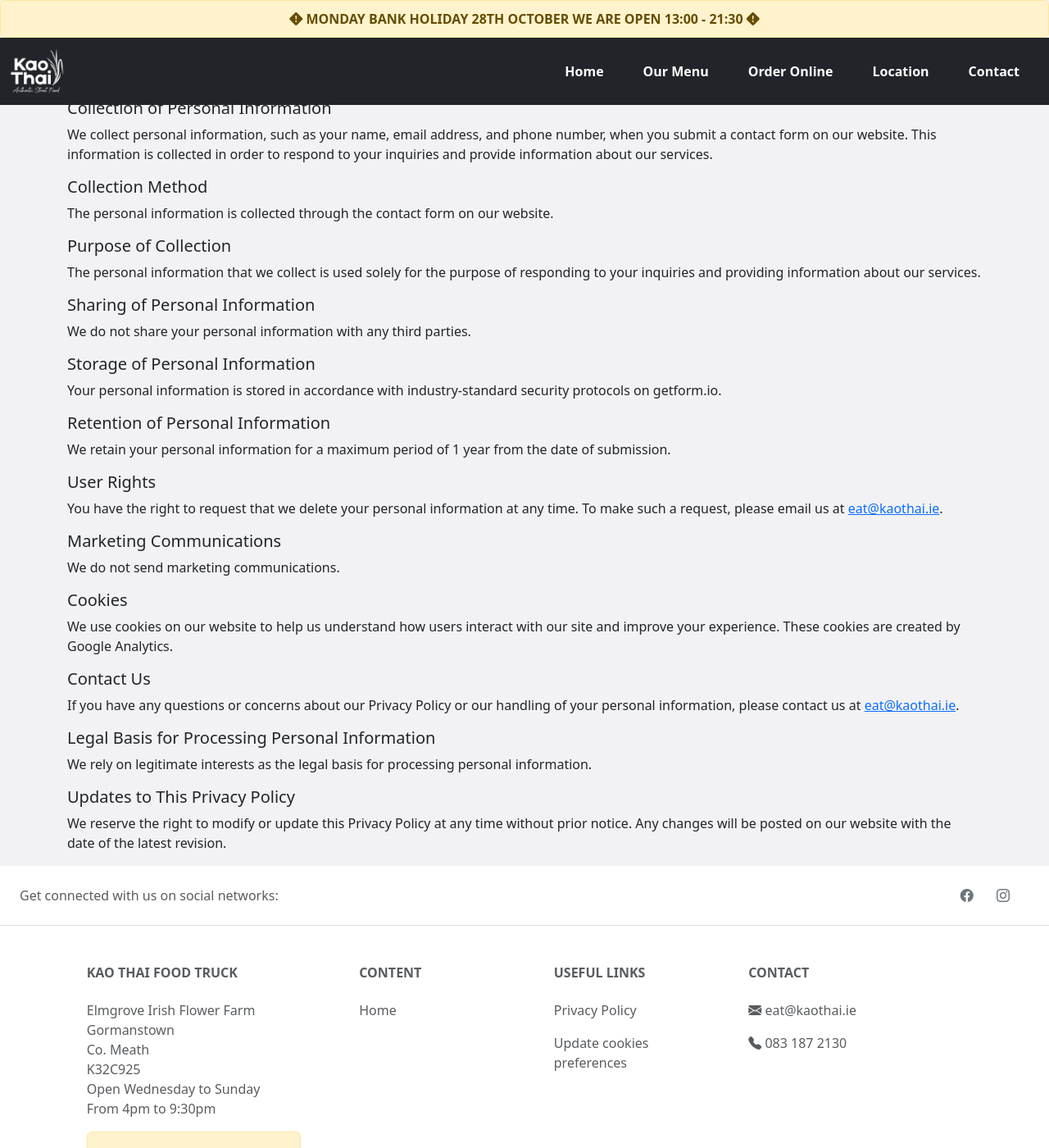
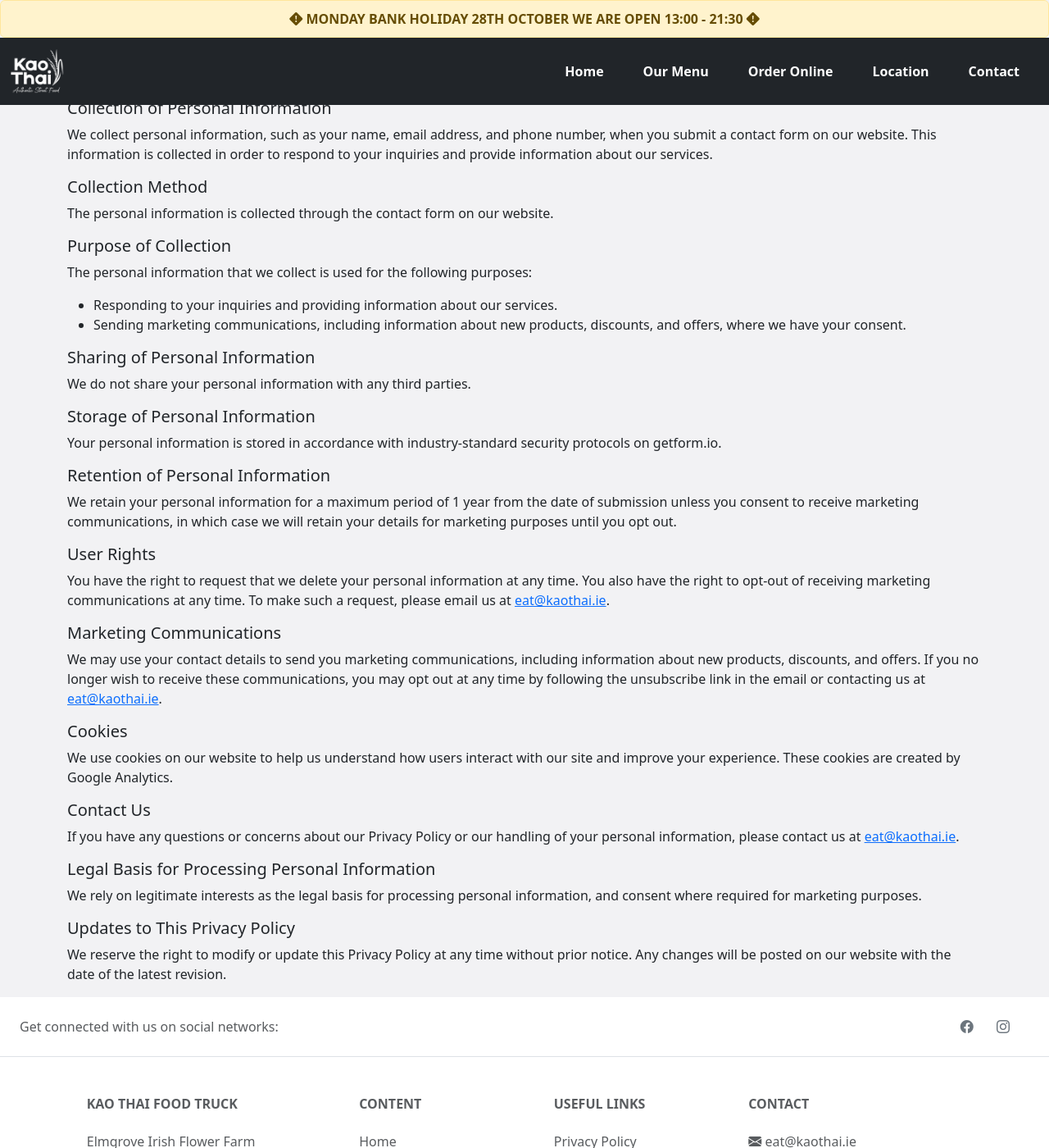
Before and after one commit to maxymo/kaothai-web, a Jekyll site: the page built from privacy-policy.html, in a window 1280 px wide and 1400 px high. Shown: the whole window at 82% size. Built offline with Jekyll 4.4.1, drawn with Linux system fonts in a browser that asks for light colours; comment, search, counter and statistics services are not loaded.

Commit message:
update privacy policy

```diff
--- a/privacy-policy.html
+++ b/privacy-policy.html
@@ -15,7 +15,12 @@
 	<p>The personal information is collected through the contact form on our website.</p>
 
 	<h5>Purpose of Collection</h5>
-	<p>The personal information that we collect is used solely for the purpose of responding to your inquiries and providing information about our services.</p>
+	<p>The personal information that we collect is used for the following purposes:
+		<ul>
+			<li>Responding to your inquiries and providing information about our services.</li>
+			<li>Sending marketing communications, including information about new products, discounts, and offers, where we have your consent.</li>
+		</ul>
+	</p>
 
 	<h5>Sharing of Personal Information</h5>
 	<p>We do not share your personal information with any third parties.</p>
@@ -24,13 +29,13 @@
 	<p>Your personal information is stored in accordance with industry-standard security protocols on getform.io.</p>
 
 	<h5>Retention of Personal Information</h5>
-	<p>We retain your personal information for a maximum period of 1 year from the date of submission.</p>
+	<p>We retain your personal information for a maximum period of 1 year from the date of submission unless you consent to receive marketing communications, in which case we will retain your details for marketing purposes until you opt out.</p>
 
 	<h5>User Rights</h5>
-	<p>You have the right to request that we delete your personal information at any time. To make such a request, please email us at <a href="mailto:eat@kaothai.ie">eat@kaothai.ie</a>.</p>
+	<p>You have the right to request that we delete your personal information at any time. You also have the right to opt-out of receiving marketing communications at any time. To make such a request, please email us at <a href="mailto:eat@kaothai.ie">eat@kaothai.ie</a>.</p>
 
 	<h5>Marketing Communications</h5>
-	<p>We do not send marketing communications.</p>
+	<p>We may use your contact details to send you marketing communications, including information about new products, discounts, and offers. If you no longer wish to receive these communications, you may opt out at any time by following the unsubscribe link in the email or contacting us at <a href="mailto:eat@kaothai.ie">eat@kaothai.ie</a>.</p>
 
 	<h5>Cookies</h5>
 	<p>We use cookies on our website to help us understand how users interact with our site and improve your experience. These cookies are created by Google Analytics.</p>
@@ -39,7 +44,7 @@
 	<p>If you have any questions or concerns about our Privacy Policy or our handling of your personal information, please contact us at <a href="mailto:eat@kaothai.ie">eat@kaothai.ie</a>.</p>
 
 	<h5>Legal Basis for Processing Personal Information</h5>
-	<p>We rely on legitimate interests as the legal basis for processing personal information.</p>
+	<p>We rely on legitimate interests as the legal basis for processing personal information, and consent where required for marketing purposes.</p>
 
 	<h5>Updates to This Privacy Policy</h5>
 	<p>We reserve the right to modify or update this Privacy Policy at any time without prior notice. Any changes will be posted on our website with the date of the latest revision.</p>
```
